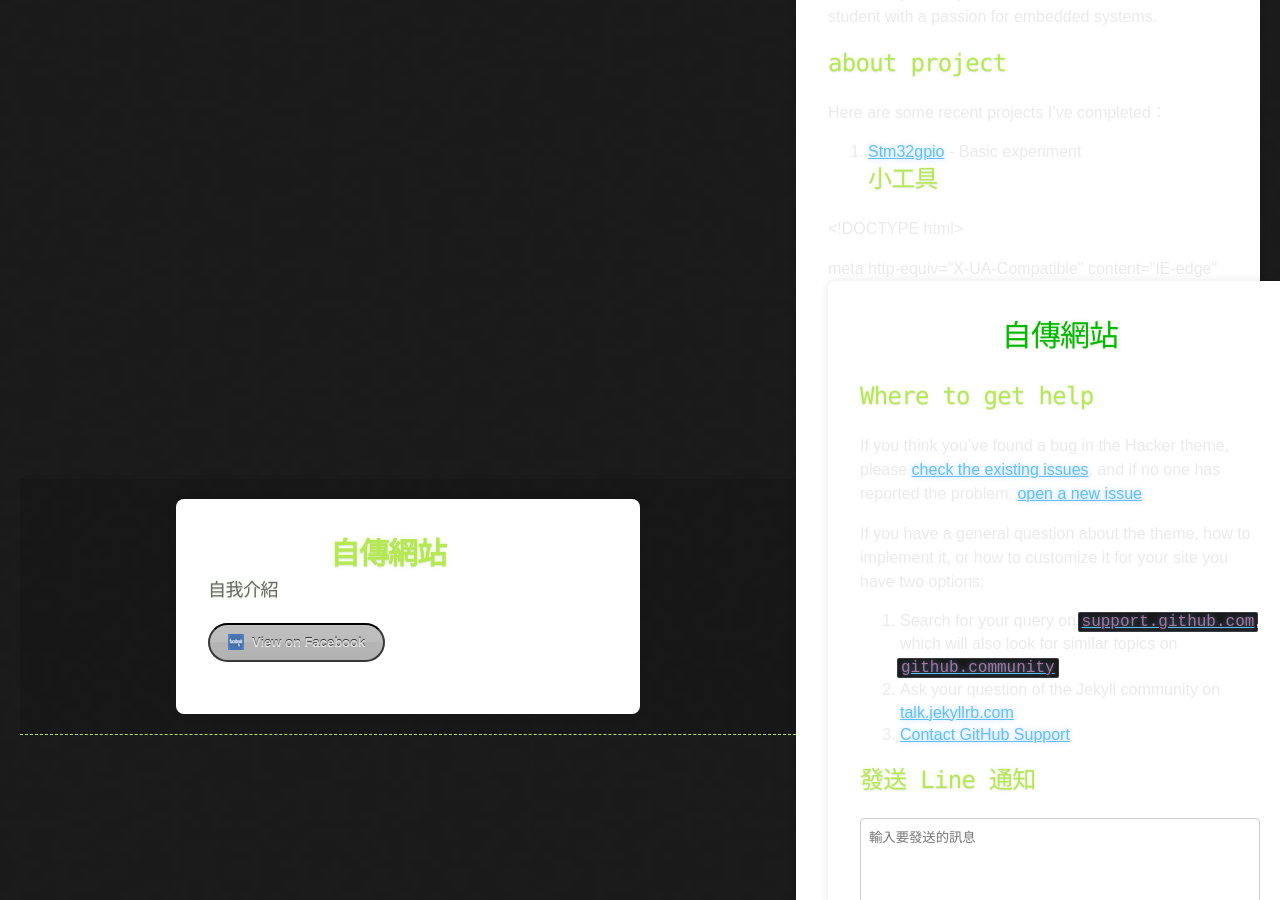
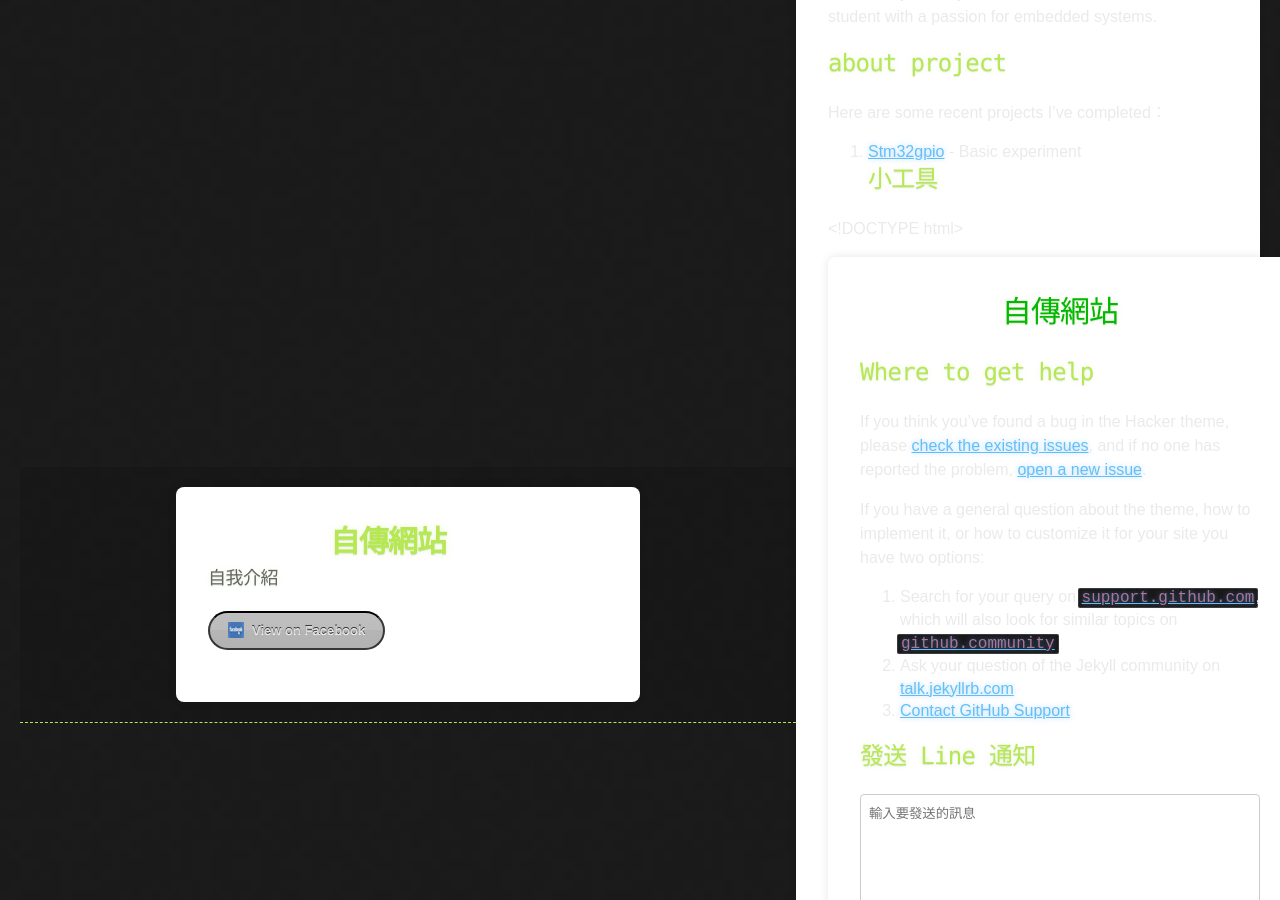
Before and after one commit to Andylinux1017/andy321, a Jekyll site: the page built from index.md, in a window 1280 px wide and 900 px high, scrolled down 485 px. Built offline with Jekyll 4.4.1, drawn with Linux system fonts in a browser that asks for light colours; our own code applies the rules of GitHub Pages for plain Markdown files.

Commit message:
Update line-api-html.html

```diff
--- a/_includes/line-api-html.html
+++ b/_includes/line-api-html.html
@@ -2,7 +2,7 @@
 <html lang="zh-TW">
 <head>
     <meta charset="UTF-8">
-    meta http-equiv="X-UA-Compatible" content="IE-edge"
+    <meta http-equiv="X-UA-Compatible" content="IE-edge">
     <title>{{ site.title }}</title>
     <link rel="stylesheet" href="{{ "css/line.css" | relative_url }}">
 </head>
```
